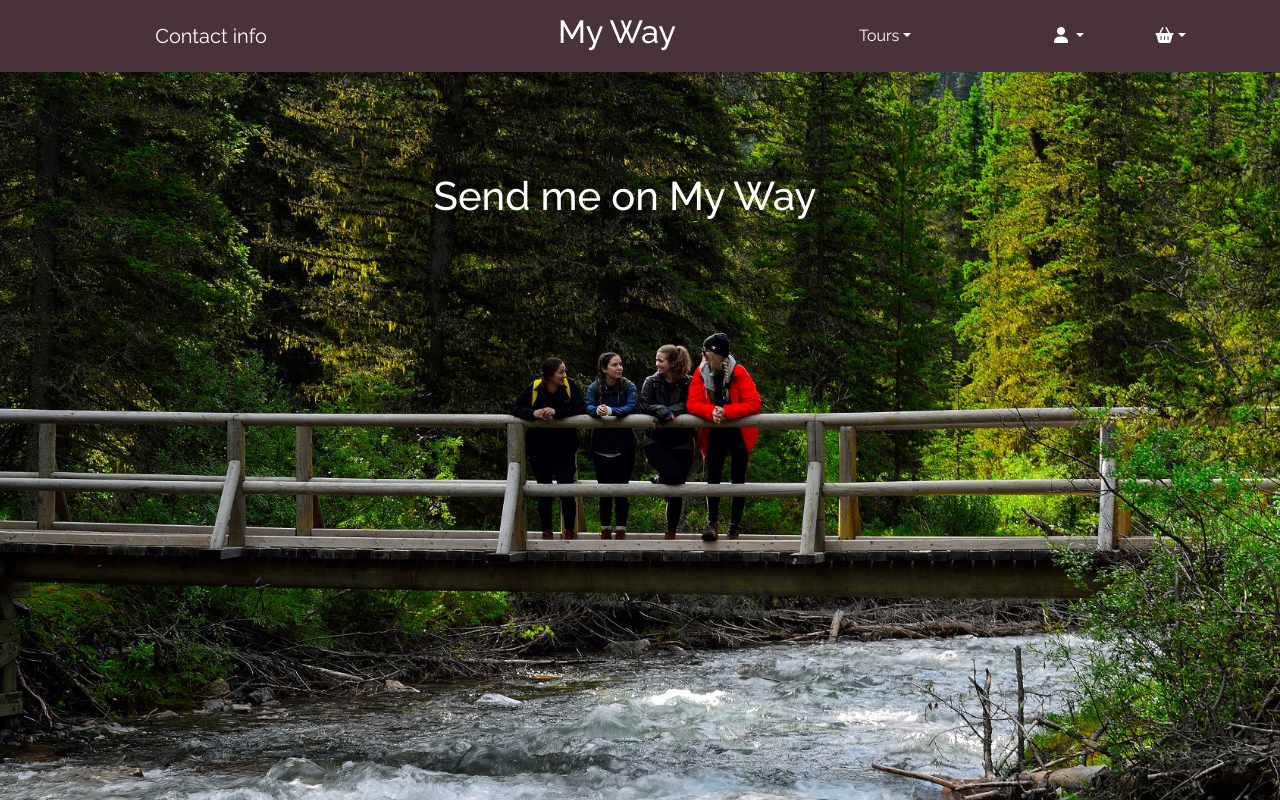
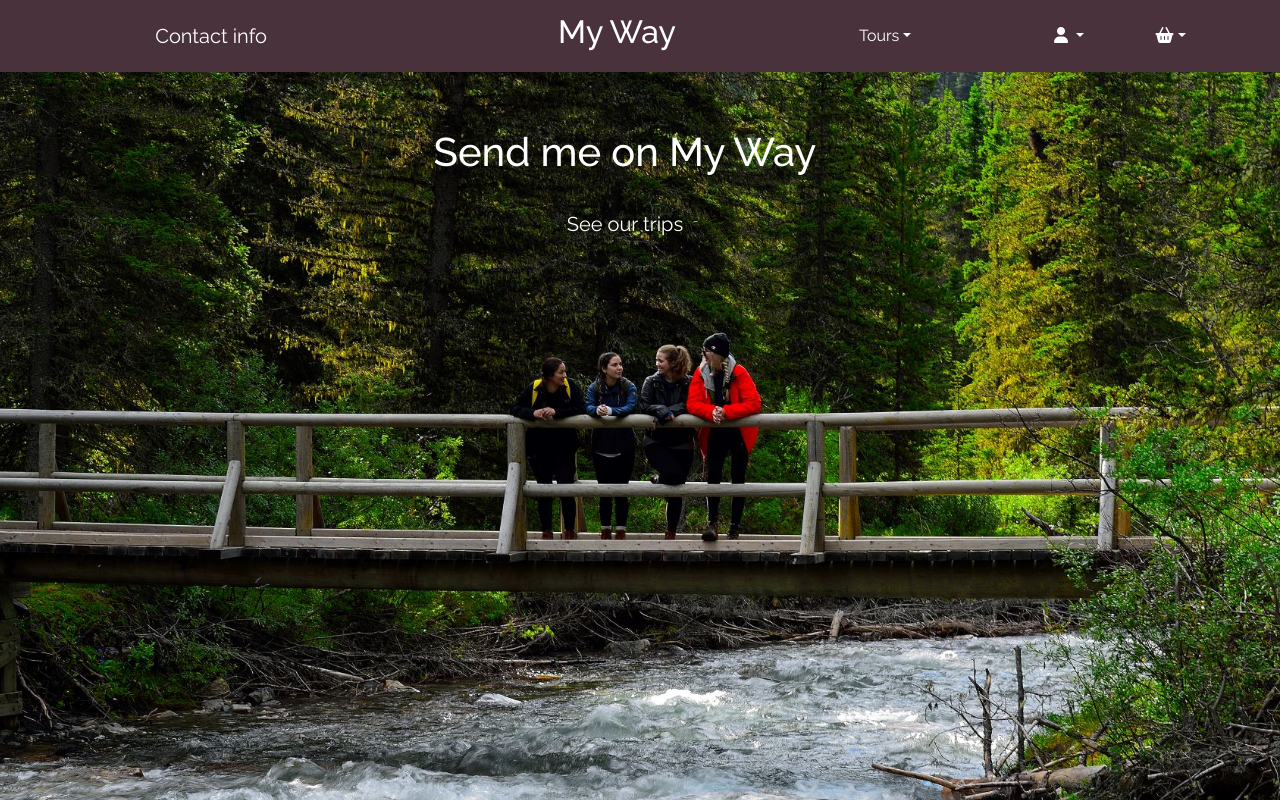
Before and after one commit to tdawes93/MyWay, a Django app: page / in a window 1280 px wide. Run offline with Django 4.2, Linux system fonts and the light colour scheme; some libraries are stand-ins or nearby versions.

Commit message:
Add see our trips button and style to match strapline

```diff
--- a/home/templates/home/index.html
+++ b/home/templates/home/index.html
@@ -10,6 +10,11 @@
             <div class="row centered justify-content-center w-100 text-white">
                 <div class="col-5">
                     <h1 class="px-auto text-center">Send me on My Way</h1>
+                    <div class="my-4">
+                        <h4 class="px-auto text-center">
+                            <a href="" class="btn btn-lg text-white ">See our trips</a>
+                        </h4>
+                    </div>
                 </div>
             </div>
 
```
